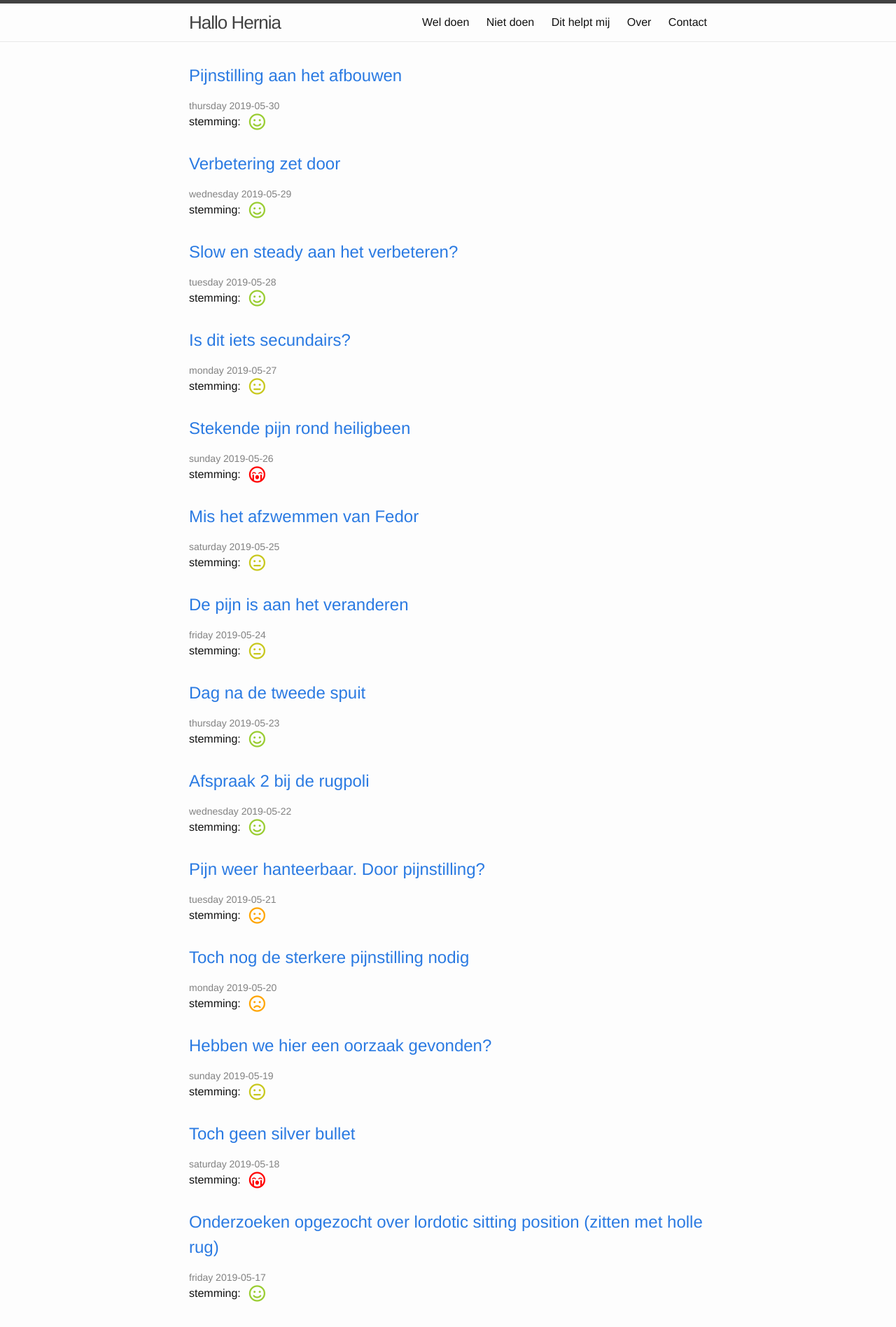
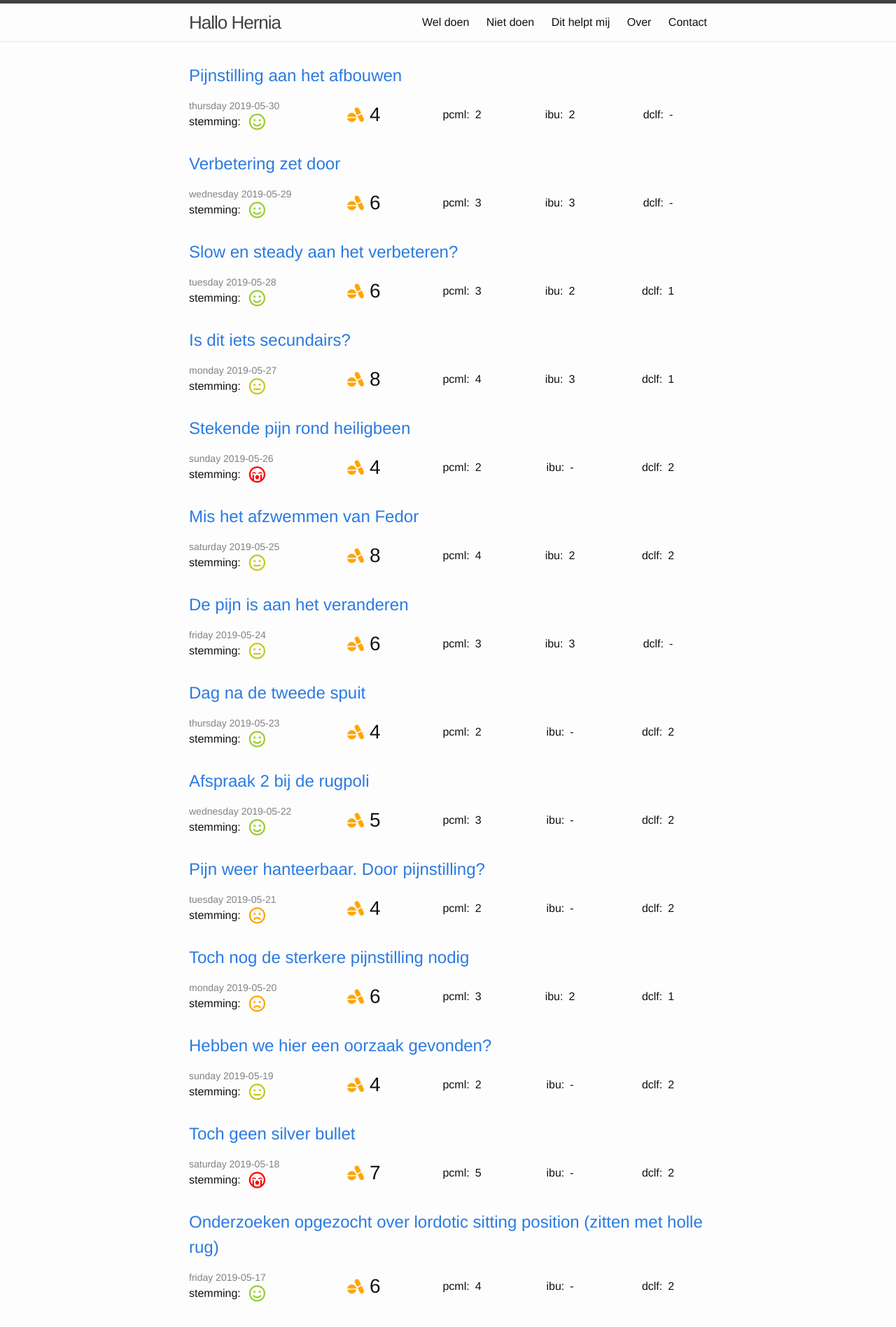
Before and after one commit to sandersoeteman/sandersoeteman.github.io, a Jekyll site: the page built from index.html, in a window 1280 px wide. Shown: the top 1896 px of the page at 70% size. Built offline with Jekyll 4.4.1, drawn with Linux system fonts in a browser that asks for light colours; the list of posts is cut into pages by our own code; some of the changed text lies outside the part shown.

Commit message:
medicatie toegevoegd aan home template

```diff
--- a/_layouts/home.html
+++ b/_layouts/home.html
@@ -9,6 +9,7 @@ layout: base
       <h2>
         <a class="post-link" href="{{ post.url }}">{{ post.title }}</a>
       </h2>
+      <div class="meta">
         <div class="mood-date">
           <span class="date">{{ post.date | date: "%A %Y-%m-%d" }}</span>
           {% if post.stemming %}
@@ -26,6 +27,26 @@ layout: base
             {% endif %} {% endif %}
           </span>
         </div>
+        <div class="medicatie">
+          <div class="total">
+            {% assign total = post.pcml | plus: post.ibu | plus: post.diclo %}
+            <img src="assets/pills.png" alt="pills" />&nbsp;{{ total }}
+          </div>
+          <div>
+            <span>pcml:</span>{% if post.pcml %}{{
+              post.pcml
+            }}{%else%}-{%endif%}
+          </div>
+          <div>
+            <span>ibu:</span>{% if post.ibu %}{{ post.ibu }}{%else%}-{%endif%}
+          </div>
+          <div>
+            <span>dclf:</span>{% if post.diclo %}{{
+              post.diclo
+            }}{%else%}-{%endif%}
+          </div>
+        </div>
+      </div>
     </li>
     {% endfor %}
   </ul>
--- a/_sass/home.scss
+++ b/_sass/home.scss
@@ -1,7 +1,13 @@
 .home {
+  .meta {
+    display: flex;
+    flex-direction: row;
+
     .mood-date {
       display: flex;
       flex-direction: column;
+      width: 180px;
+
       .mood,
       .date {
         flex: 1;
@@ -18,4 +24,28 @@
         font-size: 14px;
       }
     }
+    .medicatie {
+      flex: 1;
+      display: flex;
+      flex-direction: row;
+      > div {
+        flex: 1;
+        display: flex;
+        align-items: center;
+        justify-content: center;
+
+        &.total {
+          text-align: center;
+          font-size: 28px;
         }
+        img {
+          width: 24px;
+          height: 24px;
+        }
+        span {
+          margin-right: 8px;
+        }
+      }
+    }
+  }
+}
```
Also changed, not shown: assets/pills.png (added). Lines whose indentation alone changed are shown as unchanged.
